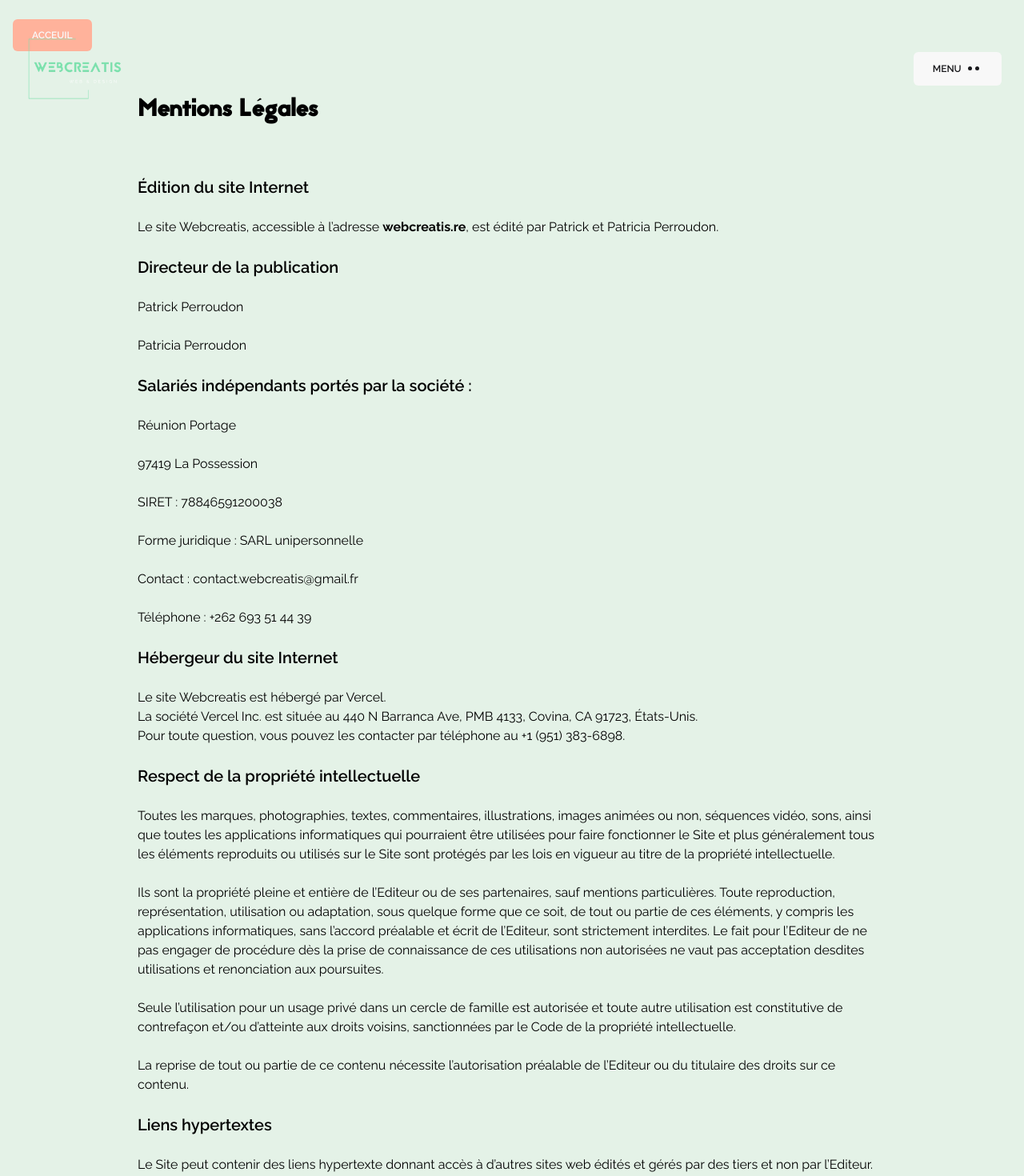
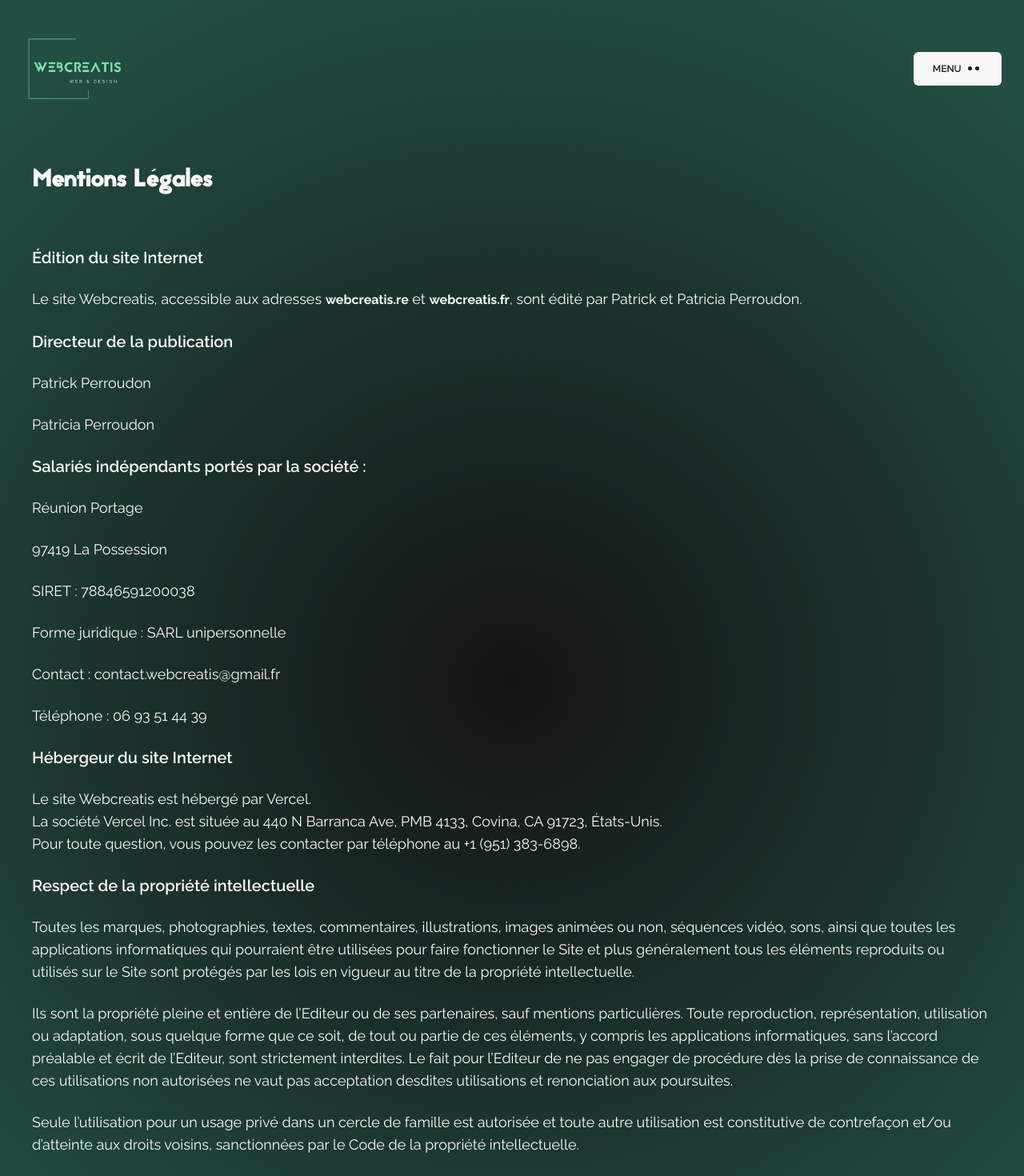
Before and after one commit to webcreatis/WC, a Next.js app: page /mentions-legales in a window 1280 px wide. Shown: the top 1470 px of the page at 80% size. Built offline with nearby package versions, Linux system fonts and the light colour scheme.

Commit message:
WEBCREATIS > Add politique confidentialite page

```diff
--- a/app/globals.css
+++ b/app/globals.css
@@ -37,7 +37,9 @@ html {
 .mentor,
 .blog,
 .article,
-.mdx {
+.mdx,
+.mentions,
+.politique {
   background: rgb(20, 20, 20);
   background: radial-gradient(
     circle,
--- a/app/mentions-legales/page.tsx
+++ b/app/mentions-legales/page.tsx
@@ -1,68 +1,70 @@
-// app/mentions-legales/page.js
-import Link from "next/link";
-import Button from "../ui/Button";
+import CustomCursor from "../ui/CustomCursor";
 
 export default function MentionsLegales() {
   return (
-    <div className="w-full px-4 py-6 bg-greenLight font-raleway">
-      {/* Retour à l'accueil */}
-      <div className="mb-4">
-        <Link href="/" passHref aria-label={`Retournez à l'accueil du site`}>
-          <Button text="Acceuil" bg="bg-corail" color="text-white" />
-        </Link>
-      </div>
-
-      {/* Contenu des Mentions légales */}
-      <h1 className="text-3xl font-bold mb-6 font-jaapokki pt-10 pb-10 w-3/4 m-auto">
+    <section className="politique px-5 space-y-6 w-full font-raleway text-white pb-20 md:px-10">
+      <h1 className="text-2xl font-bold mb-6 font-jaapokki pt-52 pb-5 w-full md:pb-10 md:text-3xl xl:text-5xl">
         Mentions Légales
       </h1>
-      <section className="space-y-6 w-3/4 m-auto">
-        <h2 className="text-xl font-semibold">Édition du site Internet</h2>
-        <p>
-          Le site Webcreatis, accessible à l’adresse{" "}
-          <strong>webcreatis.re</strong>, est édité par Patrick et Patricia
-          Perroudon.
+      <h2 className="text-xl font-semibold xl:text-3xl">
+        Édition du site Internet
+      </h2>
+      <p className="text-base md:text-lg xl:text-xl">
+        Le site Webcreatis, accessible aux adresses{" "}
+        <strong>webcreatis.re</strong> et <strong>webcreatis.fr</strong>, sont
+        édité par Patrick et Patricia Perroudon.
       </p>
 
-        <h2 className="text-xl font-semibold">Directeur de la publication</h2>
-        <p>Patrick Perroudon</p>
-        <p>Patricia Perroudon</p>
+      <h2 className="text-xl font-semibold xl:text-3xl">
+        Directeur de la publication
+      </h2>
+      <p className="text-base md:text-lg xl:text-xl">Patrick Perroudon</p>
+      <p className="text-base md:text-lg xl:text-xl">Patricia Perroudon</p>
 
-        <h2 className="text-xl font-semibold">
+      <h2 className="text-xl font-semibold xl:text-3xl">
         Salariés indépendants portés par la société :
       </h2>
-        <p>Réunion Portage</p>
-        <p>97419 La Possession</p>
-        <p>SIRET : 78846591200038</p>
-        <p>Forme juridique : SARL unipersonnelle</p>
-        <p>
+      <p className="text-base md:text-lg xl:text-xl">Réunion Portage</p>
+      <p className="text-base md:text-lg xl:text-xl">97419 La Possession</p>
+      <p className="text-base md:text-lg xl:text-xl">SIRET : 78846591200038</p>
+      <p className="text-base md:text-lg xl:text-xl">
+        Forme juridique : SARL unipersonnelle
+      </p>
+      <p className="text-base md:text-lg xl:text-xl">
         Contact :{" "}
-          <a href="mailto:contact.webcreatis@gmail.fr">
+        <a
+          href="mailto:contact.webcreatis@gmail.fr"
+          className="text-base md:text-lg xl:text-xl"
+        >
           contact.webcreatis@gmail.fr
         </a>
       </p>
-        <p>Téléphone : +262 693 51 44 39</p>
+      <p className="text-base md:text-lg xl:text-xl">
+        Téléphone : 06 93 51 44 39
+      </p>
 
-        <h2 className="text-xl font-semibold">Hébergeur du site Internet</h2>
-        <p>
+      <h2 className="text-xl font-semibold xl:text-3xl">
+        Hébergeur du site Internet
+      </h2>
+      <p className="text-base md:text-lg xl:text-xl">
         Le site Webcreatis est hébergé par Vercel. <br></br>La société Vercel
         Inc. est située au 440 N Barranca Ave, PMB 4133, Covina, CA 91723,
-          États-Unis. <br></br>Pour toute question, vous pouvez les contacter
-          par téléphone au +1 (951) 383-6898.
+        États-Unis. <br></br>Pour toute question, vous pouvez les contacter par
+        téléphone au +1 (951) 383-6898.
       </p>
 
-        <h2 className="text-xl font-semibold">
+      <h2 className="text-xl font-semibold xl:text-3xl">
         Respect de la propriété intellectuelle
       </h2>
-        <p>
-          Toutes les marques, photographies, textes, commentaires,
-          illustrations, images animées ou non, séquences vidéo, sons, ainsi que
-          toutes les applications informatiques qui pourraient être utilisées
-          pour faire fonctionner le Site et plus généralement tous les éléments
-          reproduits ou utilisés sur le Site sont protégés par les lois en
-          vigueur au titre de la propriété intellectuelle.
+      <p className="text-base md:text-lg xl:text-xl">
+        Toutes les marques, photographies, textes, commentaires, illustrations,
+        images animées ou non, séquences vidéo, sons, ainsi que toutes les
+        applications informatiques qui pourraient être utilisées pour faire
+        fonctionner le Site et plus généralement tous les éléments reproduits ou
+        utilisés sur le Site sont protégés par les lois en vigueur au titre de
+        la propriété intellectuelle.
       </p>
-        <p>
+      <p className="text-base md:text-lg xl:text-xl">
         Ils sont la propriété pleine et entière de l’Editeur ou de ses
         partenaires, sauf mentions particulières. Toute reproduction,
         représentation, utilisation ou adaptation, sous quelque forme que ce
@@ -70,29 +72,28 @@ export default function MentionsLegales() {
         informatiques, sans l’accord préalable et écrit de l’Editeur, sont
         strictement interdites. Le fait pour l’Editeur de ne pas engager de
         procédure dès la prise de connaissance de ces utilisations non
-          autorisées ne vaut pas acceptation desdites utilisations et
-          renonciation aux poursuites.
+        autorisées ne vaut pas acceptation desdites utilisations et renonciation
+        aux poursuites.
       </p>
-        <p>
+      <p className="text-base md:text-lg xl:text-xl">
         Seule l’utilisation pour un usage privé dans un cercle de famille est
         autorisée et toute autre utilisation est constitutive de contrefaçon
         et/ou d’atteinte aux droits voisins, sanctionnées par le Code de la
         propriété intellectuelle.
       </p>
-        <p>
+      <p className="text-base md:text-lg xl:text-xl">
         La reprise de tout ou partie de ce contenu nécessite l’autorisation
         préalable de l’Editeur ou du titulaire des droits sur ce contenu.
       </p>
 
-        <h2 className="text-xl font-semibold">Liens hypertextes</h2>
-        <p>
+      <h2 className="text-xl font-semibold xl:text-3xl">Liens hypertextes</h2>
+      <p className="text-base md:text-lg xl:text-xl">
         Le Site peut contenir des liens hypertexte donnant accès à d’autres
-          sites web édités et gérés par des tiers et non par l’Editeur.
-          L’Editeur ne pourra être tenu responsable directement ou indirectement
-          dans le cas où lesdits sites tiers ne respecteraient pas les
-          dispositions légales.
+        sites web édités et gérés par des tiers et non par l’Editeur. L’Editeur
+        ne pourra être tenu responsable directement ou indirectement dans le cas
+        où lesdits sites tiers ne respecteraient pas les dispositions légales.
       </p>
+      <CustomCursor />
     </section>
-    </div>
   );
 }
--- /dev/null
+++ b/app/politique-de-confidentialite/page.tsx
@@ -0,0 +1,128 @@
+import CustomCursor from "../ui/CustomCursor";
+
+export default function PolitiqueConfidentialite() {
+  return (
+    <section className="politique px-5 space-y-6 w-full font-raleway text-white pb-20 md:px-10">
+      <h1 className="text-2xl font-bold mb-6 font-jaapokki pt-52 pb-5 w-full md:pb-10 md:text-3xl xl:text-5xl">
+        Politique de confidentialité
+      </h1>
+
+      <p className="text-base md:text-lg xl:text-xl">
+        Politique de confidentialité de WebCreatis.re et .fr
+      </p>
+
+      <p className="text-base md:text-lg xl:text-xl">
+        Chez WebCreatis, nous accordons une grande importance à la protection de
+        vos données personnelles. Cette politique de confidentialité explique
+        comment nous recueillons, utilisons et protégeons les informations que
+        vous nous fournissez lorsque vous utilisez notre site Web.
+      </p>
+
+      <h2 className="text-xl font-semibold xl:text-3xl">
+        Collecte et utilisation des données personnelles
+      </h2>
+      <p className="text-base md:text-lg xl:text-xl">
+        Lorsque vous visitez notre site Web, nous pouvons collecter certaines
+        informations personnelles vous concernant.
+        <br />
+        Nous utilisons vos informations personnelles pour vous fournir les
+        services que vous avez demandés, pour répondre à vos questions et pour
+        vous envoyer des communications pertinentes concernant nos services. Vos
+        informations peuvent également être utilisées à des fins internes telles
+        que l’analyse statistique, l’amélioration de nos services et la
+        personnalisation de votre expérience sur notre site Web.
+      </p>
+
+      <h2 className="text-xl font-semibold xl:text-3xl">
+        Protection des données
+      </h2>
+      <p className="text-base md:text-lg xl:text-xl">
+        Nous prenons toutes les mesures nécessaires pour assurer la sécurité et
+        la confidentialité de vos données personnelles. Nous utilisons des
+        mesures de sécurité appropriées pour protéger vos informations contre
+        tout accès, divulgation, altération ou destruction non autorisés.
+      </p>
+
+      <h2 className="text-xl font-semibold xl:text-3xl">
+        Partage des données personnelles
+      </h2>
+      <div className="text-base md:text-lg xl:text-xl">
+        Nous ne vendons, ne louons ni ne partageons vos données personnelles
+        avec des tiers, sauf dans les cas suivants :
+        <ul className="list-disc list-inside mt-2 ml-4">
+          <li>
+            Si vous avez donné votre consentement explicite pour le partage de
+            vos informations.
+          </li>
+          <li>
+            Si cela est nécessaire pour répondre à une obligation légale ou pour
+            protéger nos droits, notre propriété ou notre sécurité, ainsi que
+            ceux de nos utilisateurs ou du public.
+          </li>
+        </ul>
+      </div>
+
+      <h2 className="text-xl font-semibold xl:text-3xl">
+        Liens vers des sites tiers
+      </h2>
+      <p className="text-base md:text-lg xl:text-xl">
+        Notre site Web peut contenir des liens vers des sites Web de tiers.
+        Veuillez noter que nous ne sommes pas responsables de la collecte, de
+        l’utilisation ou de la divulgation des informations, des pratiques de
+        confidentialité ou du contenu de ces sites Web. Nous vous encourageons à
+        lire les politiques de confidentialité de ces sites tiers avant de
+        fournir vos informations personnelles.
+      </p>
+
+      <h2 className="text-xl font-semibold xl:text-3xl">
+        Conservation des données
+      </h2>
+      <p className="text-base md:text-lg xl:text-xl">
+        Nous ne conservons vos données personnelles que le temps nécessaire pour
+        atteindre les finalités pour lesquelles elles ont été collectées, sauf
+        si la loi nous oblige à les conserver plus longtemps.
+      </p>
+
+      <h2 className="text-xl font-semibold xl:text-3xl">Vos droits</h2>
+      <p className="text-base md:text-lg xl:text-xl">
+        Vous avez le droit d’accéder, de corriger, de mettre à jour ou de
+        supprimer vos informations personnelles que nous détenons. Si vous
+        souhaitez exercer ces droits ou si vous avez des questions concernant
+        notre politique de confidentialité, veuillez nous contacter en utilisant
+        les informations fournies ci-dessous.
+      </p>
+
+      <h2 className="text-xl font-semibold xl:text-3xl">
+        Modifications de la politique de confidentialité
+      </h2>
+      <p className="text-base md:text-lg xl:text-xl">
+        Nous nous réservons le droit de modifier cette politique de
+        confidentialité à tout moment. Toute modification sera publiée sur cette
+        page avec une date de mise à jour. Nous vous encourageons à consulter
+        régulièrement cette page pour rester informé des éventuelles
+        modifications.
+      </p>
+
+      <h2 className="text-xl font-semibold xl:text-3xl">Nous contacter</h2>
+      <p className="mb-2">
+        Si vous avez des questions, des préoccupations ou des demandes
+        concernant cette politique de confidentialité, veuillez nous contacter à
+        l’adresse suivante :
+      </p>
+      <p className="text-base md:text-lg xl:text-xl">
+        <strong>WebCreatis</strong>
+        <br />
+        Camp de base : La Réunion
+        <br />
+        Téléphone : 06 93 51 44 39
+        <br />
+        E-mail : contact.webcreatis@gmail.com
+      </p>
+
+      <p className="text-base text-green md:text-lg xl:text-xl">
+        Dernière mise à jour : Dimanche 25 Mai 2025
+      </p>
+      <CustomCursor />
+    </section>
+  );
+}
```
Also changed, not shown: app/components/Footer.tsx (+9 -2 lines). Lines whose indentation alone changed are shown as unchanged.
